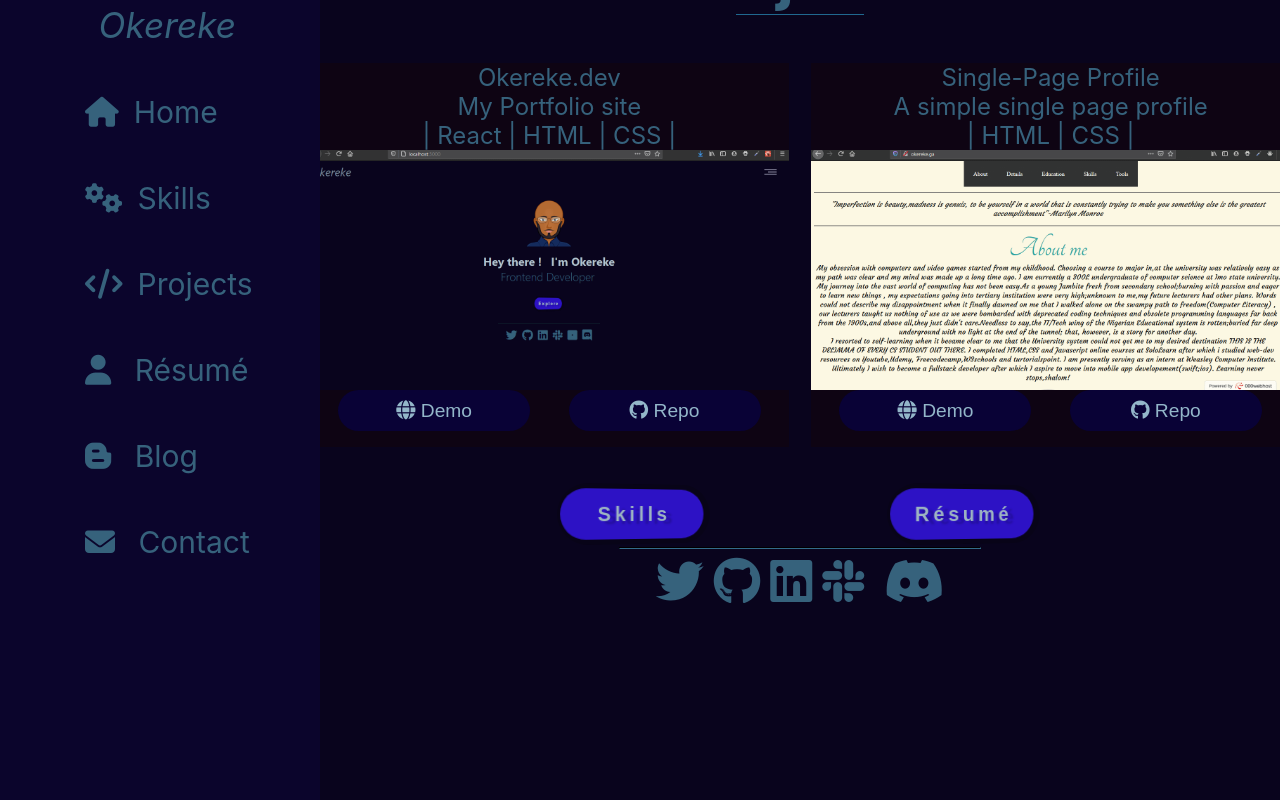
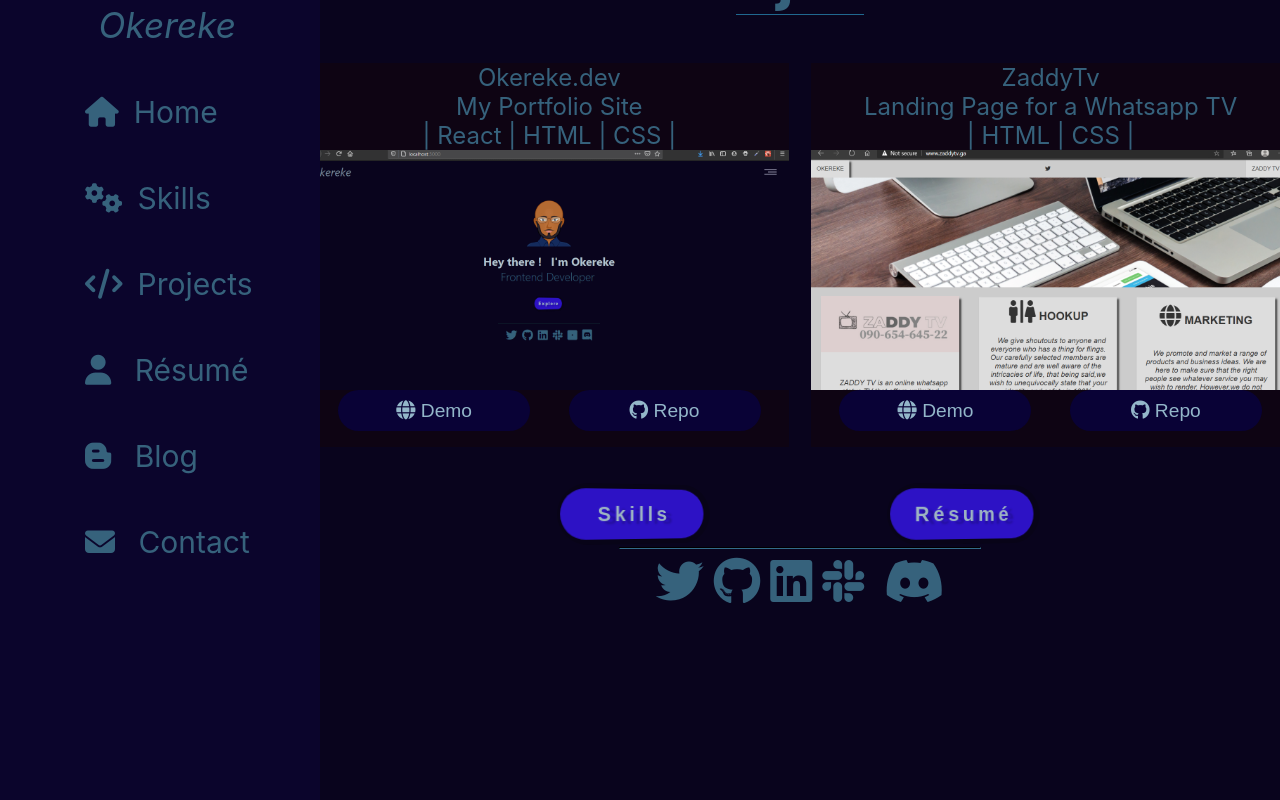
Before and after one commit to okerekechinweotito/Okereke-Portfolio-Site, a React (Create React App) app: page /projects in a window 1280 px wide. Shown: the top 800 px of the page. Built offline with nearby package versions, Linux system fonts and the light colour scheme; some icons are missing.

Commit message:
replaced okereke.ga with zaddytv.ga

```diff
--- a/src/components/projects/projects.css
+++ b/src/components/projects/projects.css
@@ -29,7 +29,7 @@
 
 /* individual picture boxes */
 .okerekeDev,
-.singlePageProfile {
+.zaddyTv {
   width: 17em;
   height: 15em;
   border: none;
@@ -42,8 +42,8 @@
 .okerekeDev {
   background-image: url(./asset/okerekedev.png);
 }
-.singlePageProfile {
-  background-image: url(./asset/okerekega.png);
+.zaddyTv {
+  background-image: url(./asset/zaddyTvga.png);
 }
 
 /* demo repo buttons */
@@ -110,7 +110,7 @@
 
   /* individual picture boxes */
   .okerekeDev,
-  .singlePageProfile {
+  .zaddyTv {
     width: 30em;
     height: 15em;
   }
--- a/src/components/projects/projects.jsx
+++ b/src/components/projects/projects.jsx
@@ -21,7 +21,7 @@ const Projects = () => {
               <br />
             </span>
             <span className="projectDescription">
-              My Portfolio site
+              My Portfolio Site
               <br />| React | HTML | CSS |{" "}
             </span>
 
@@ -45,22 +45,23 @@ const Projects = () => {
           {/* okereke.ga */}
           <div className="projectBox">
             <span className="projectTitle">
-              Single-Page Profile
+              ZaddyTv
               <br />
             </span>
             <span className="projectDescription">
-              A simple single page profile
+              Landing Page for a Whatsapp TV
               <br />| HTML | CSS |{" "}
             </span>
 
-            <div className="singlePageProfile"></div>
-            <a href="http://okereke.ga/" rel="noreferrer" target="_blank">
+            <div className="zaddyTv"></div>
+            <a href="http://zaddytv.ga" rel="noreferrer" target="_blank">
               <button className="demo">
                 <i class="fas fa-globe"></i> Demo
               </button>
             </a>
+
             <a
-              href="https://github.com/okerekechinweotito/Single-Page-Profile"
+              href="https://github.com/okerekechinweotito/ZaddyTv-landing_page_for_whatsapp_group_tv"
               rel="noreferrer"
               target="_blank"
             >
```
Also changed, not shown: src/components/projects/asset/okerekega.png (deleted), src/components/projects/asset/zaddyTvga.png (added).
